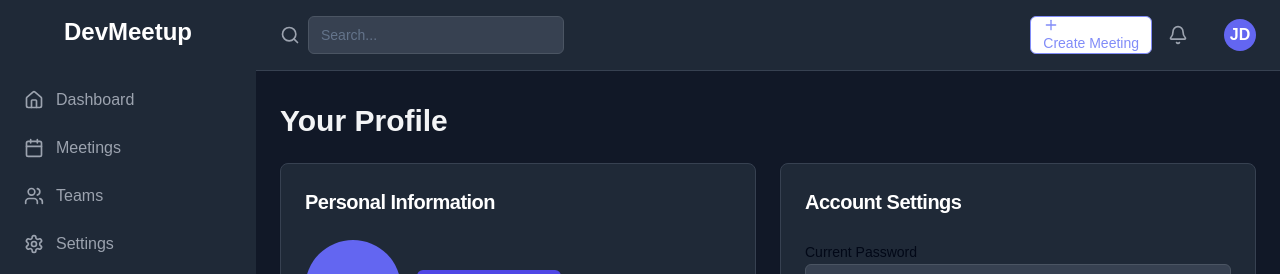
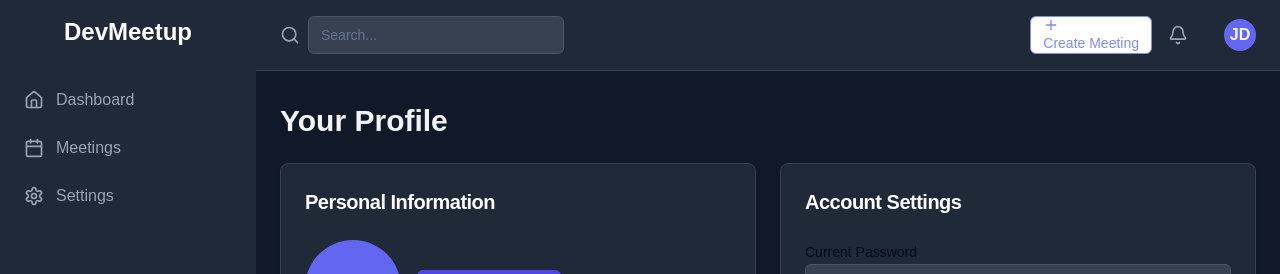
Before and after one commit to abhiiii05/devmeet, a Next.js app: page /profile in a window 1280 px wide. Shown: the top 274 px of the page. Built offline with nearby package versions, Linux system fonts and the light colour scheme.

Commit message:
removed teams

```diff
--- a/app/components/ui/sidebar.tsx
+++ b/app/components/ui/sidebar.tsx
@@ -8,7 +8,7 @@ import { usePathname } from "next/navigation"
 const menuItems = [
     { icon: Home, text: "Dashboard", href: "/dashboard" },
     { icon: Calendar, text: "Meetings", href: "/meetings" },
-    { icon: Users, text: "Teams", href: "/teams" },
+    // { icon: Users, text: "Teams", href: "/teams" },
     { icon: Settings, text: "Settings", href: "/settings" },
 ]
 
```
